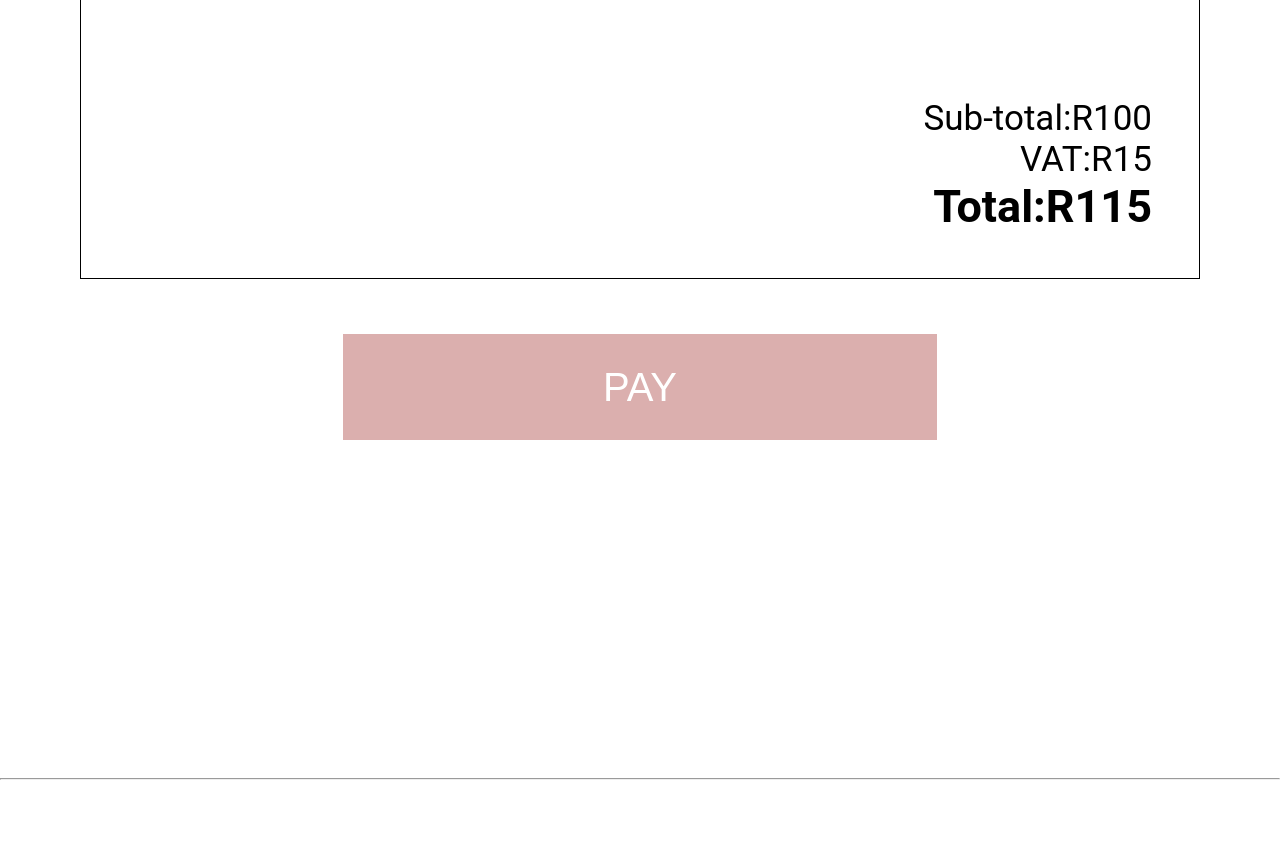
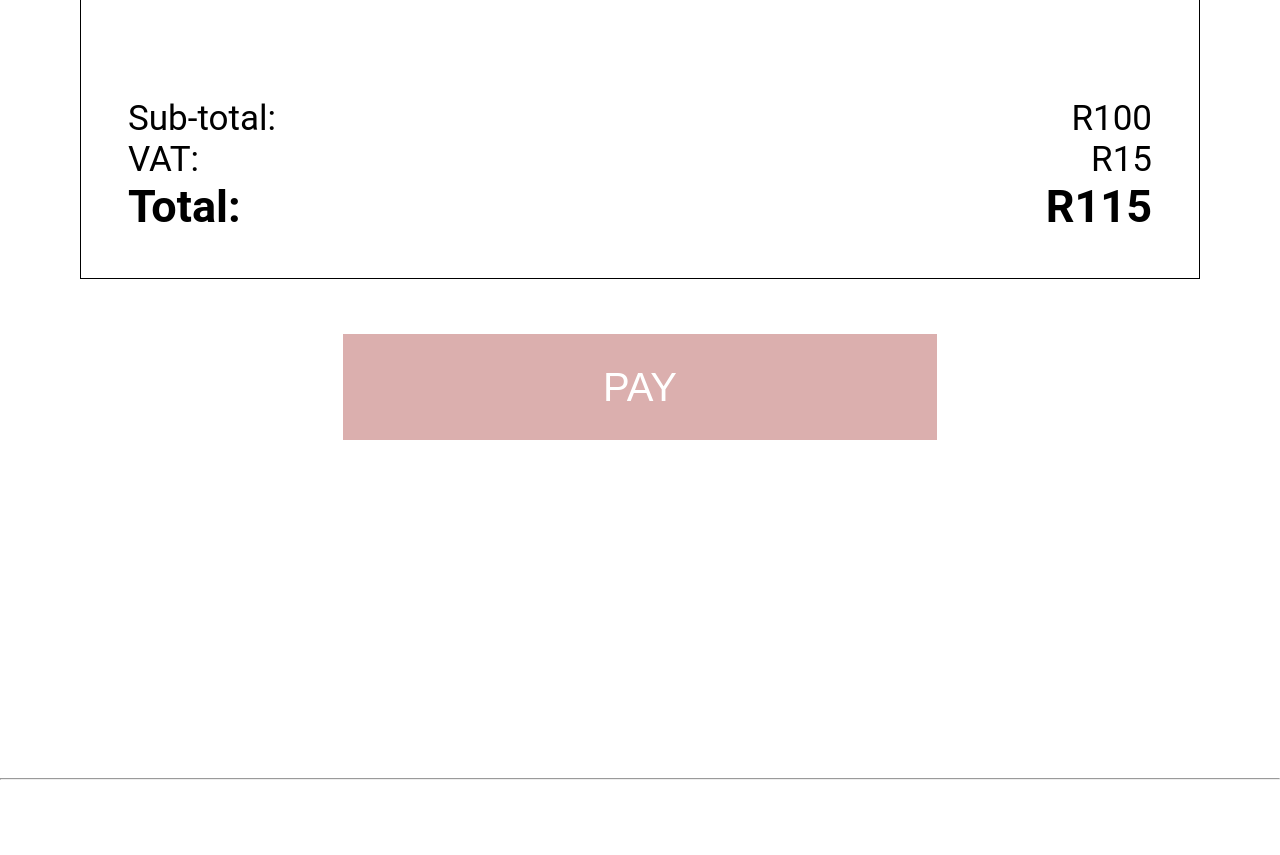
Before and after one commit to Christel1234/project-junction, a plain HTML site: page checkout.html in a window 1280 px wide. Shown: the part 1222-2077 px from the top of the page. Drawn offline with Linux system fonts and the light colour scheme.

Commit message:
some styling fixes

```diff
--- a/checkout.css
+++ b/checkout.css
@@ -180,42 +180,26 @@ button {
   flex-direction: column;
   padding-top: 100px;
 }
-.subtotal {
+.subtotal,
+.vat,
+.total {
+  display: flex;
+  text-align: right;
+  justify-content: space-between;
+}
+.subtotal-text,
+.subtotal-amount,
+.vat-text,
+.vat-amount {
   font-size: 35px;
   font-weight: 400;
-  display: flex;
-  margin-right: 0px;
-  margin-left: auto;
-  text-align: right;
 }
-/* .subtotal-text {
-}
-.subtotal-amount {
-} */
-.vat {
-  font-size: 35px;
-  font-weight: 400;
-  display: flex;
-  margin-right: 0px;
-  margin-left: auto;
-  text-align: right;
-}
-/* .vat-text {
-}
-.vat-amount {
-} */
-.total {
+.total-text,
+.total-amount {
   font-size: 45px;
   font-weight: 700;
-  display: flex;
-  margin-right: 0px;
-  margin-left: auto;
-  text-align: right;
 }
-/* .total-text {
-}
-.total-amount {
-} */
+
 .pay {
   padding-top: 55px;
   display: flex;
```
